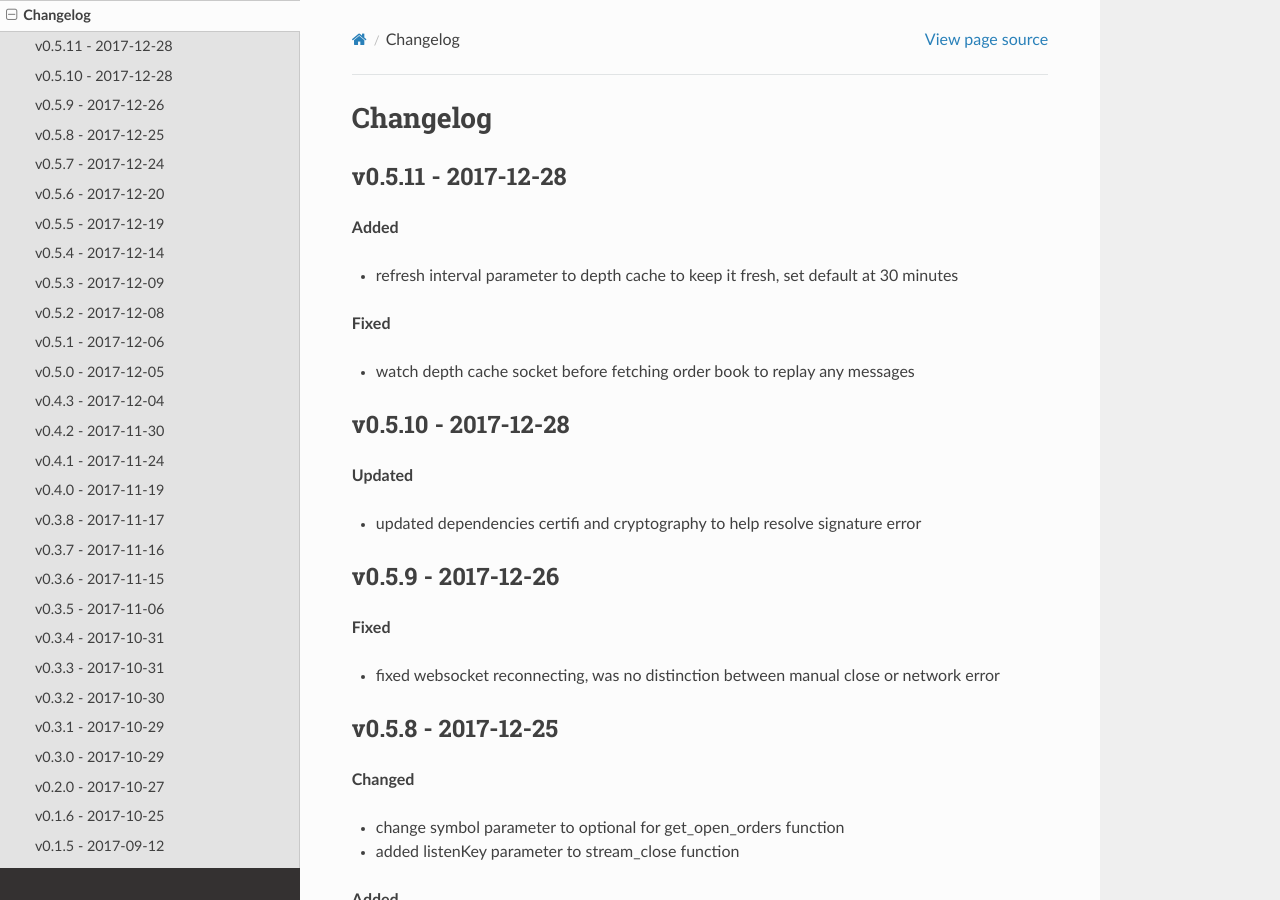
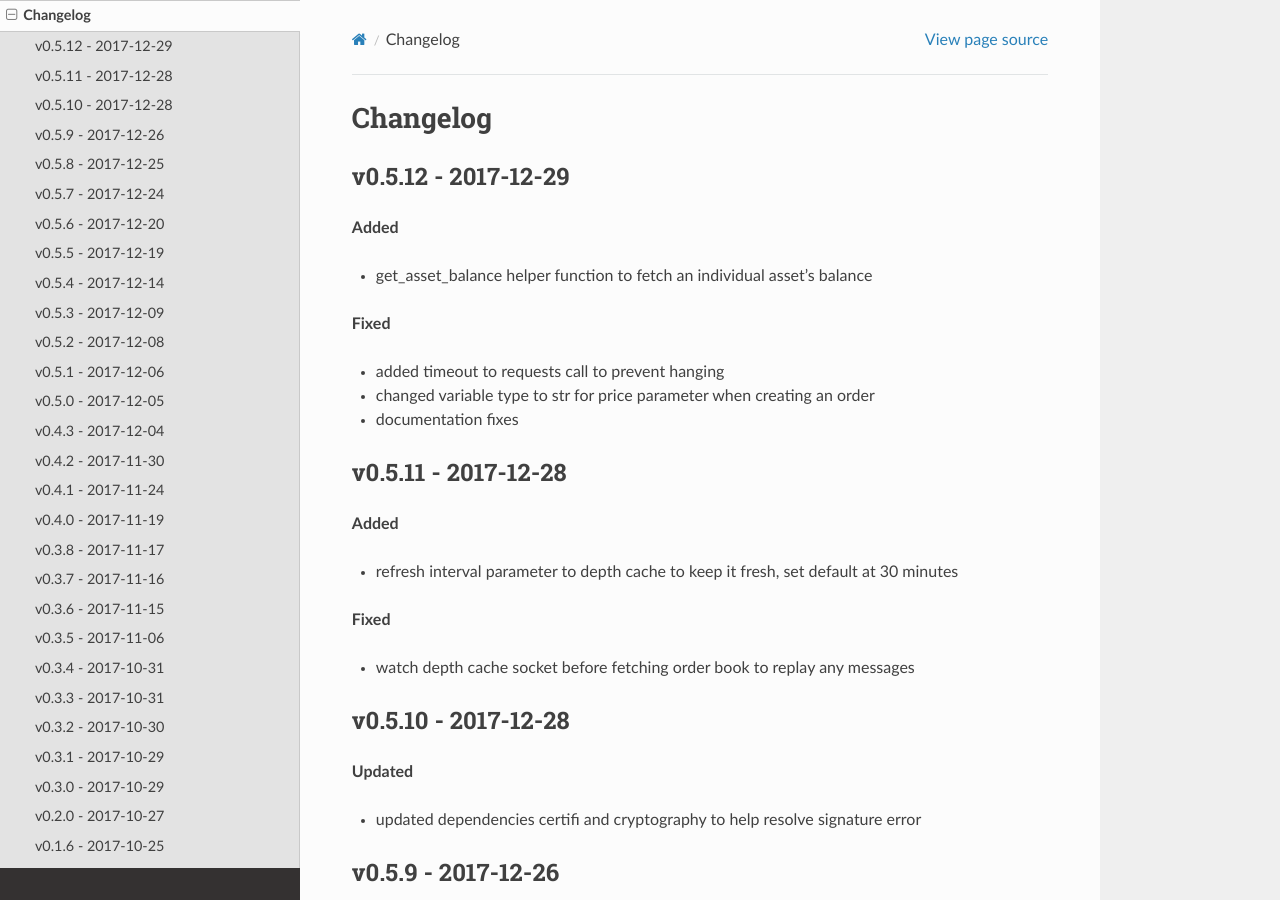
Before and after one commit to sammchardy/python-binance, a Sphinx documentation site: the page built from docs/changelog.rst, in a window 1280 px wide and 900 px high. Built offline with Sphinx 7.4.7 and the Read the Docs theme 2.0.0, drawn with Linux system fonts in a browser that asks for light colours; formulas are drawn with MathJax 3.

Commit message:
Update to v0.5.12

```diff
--- a/PYPIREADME.rst
+++ b/PYPIREADME.rst
@@ -1,5 +1,5 @@
 =================================
-Welcome to python-binance v0.5.11
+Welcome to python-binance v0.5.12
 =================================
 
 .. image:: https://img.shields.io/pypi/v/python-binance.svg
--- a/README.rst
+++ b/README.rst
@@ -1,5 +1,5 @@
 =================================
-Welcome to python-binance v0.5.11
+Welcome to python-binance v0.5.12
 =================================
 
 .. image:: https://img.shields.io/pypi/v/python-binance.svg
--- a/docs/changelog.rst
+++ b/docs/changelog.rst
@@ -1,8 +1,21 @@
 Changelog
 =========
 
+v0.5.12 - 2017-12-29
+^^^^^^^^^^^^^^^^^^^^
+
+**Added**
+
+- get_asset_balance helper function to fetch an individual asset's balance
+
+**Fixed**
+
+- added timeout to requests call to prevent hanging
+- changed variable type to str for price parameter when creating an order
+- documentation fixes
+
 v0.5.11 - 2017-12-28
-^^^^^^^^^^^^^^^^^^^
+^^^^^^^^^^^^^^^^^^^^
 
 **Added**
 
@@ -13,7 +26,7 @@ v0.5.11 - 2017-12-28
 - watch depth cache socket before fetching order book to replay any messages
 
 v0.5.10 - 2017-12-28
-^^^^^^^^^^^^^^^^^^^
+^^^^^^^^^^^^^^^^^^^^
 
 **Updated**
 
--- a/setup.py
+++ b/setup.py
@@ -3,7 +3,7 @@ from setuptools import setup
 
 setup(
     name='python-binance',
-    version='0.5.11',
+    version='0.5.12',
     packages=['binance'],
     description='Binance REST API python implementation',
     url='https://github.com/sammchardy/python-binance',
```
